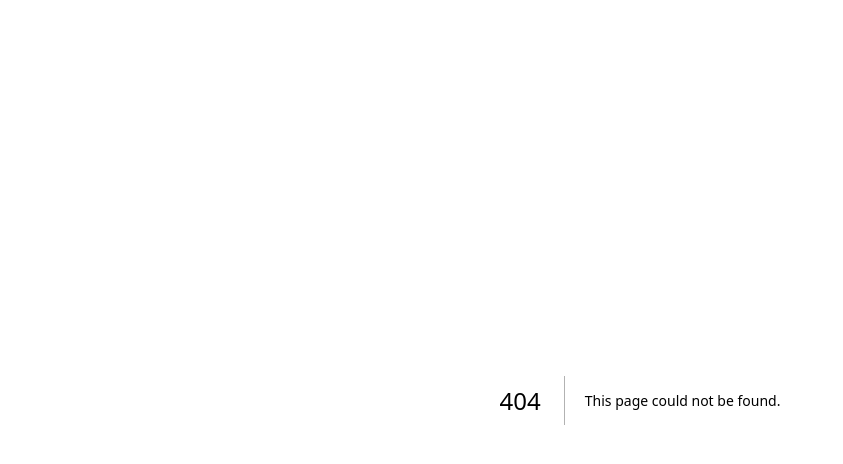
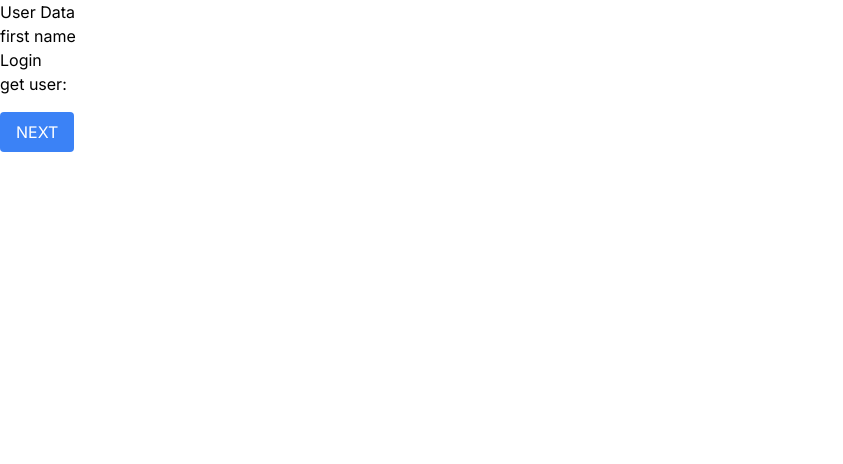
Before and after one commit to chatonsatria/state-management-alternative, a Next.js app: page /mobx in a window 1280 px wide. Before the commit this address had no page. Shown: the top 464 px of the page, without its empty margins (0-843 px from the left). Built offline with nearby package versions, Linux system fonts and the light colour scheme.

Commit message:
update add mobx

```diff
--- /dev/null
+++ b/app/mobx/mobx-2/page.tsx
@@ -0,0 +1,22 @@
+"use client";
+
+import React from "react";
+import { observer } from "mobx-react";
+import userStore from "@/state/mobx/userStore";
+import { IUserData } from "@/state/types";
+import { Login } from "@/state/api";
+
+const HomePage: React.FC = observer(() => {
+  const { user, userFirstName } = userStore;
+  console.log("user", user);
+  console.log("userFirstName", userFirstName);
+
+  return (
+    <div>
+      <ul>first name {user?.firstName}</ul>
+      <p>get user: {userFirstName}</p>
+    </div>
+  );
+});
+
+export default HomePage;
--- /dev/null
+++ b/app/mobx/page.tsx
@@ -0,0 +1,34 @@
+"use client";
+
+import React from "react";
+import { observer } from "mobx-react";
+import userStore from "@/state/mobx/userStore";
+import { IUserData } from "@/state/types";
+import { Login } from "@/state/api";
+import Link from "next/link";
+
+const HomePage: React.FC = observer(() => {
+  const { user, loginSuccess, userFirstName } = userStore;
+  console.log("user", user);
+
+  const handleLogin = async () => {
+    const userData: IUserData = await Login("emilys", "emilyspass");
+    loginSuccess(userData);
+  };
+
+  return (
+    <div>
+      <h1>User Data</h1>
+      <ul>first name {user?.firstName}</ul>
+      <button onClick={handleLogin}>Login</button>
+      <p>get user: {userFirstName}</p>
+      <Link href="/mobx/mobx-2">
+        <button className="px-4 py-2 rounded bg-blue-500 mt-4 text-white">
+          NEXT
+        </button>
+      </Link>
+    </div>
+  );
+});
+
+export default HomePage;
--- a/app/page.tsx
+++ b/app/page.tsx
@@ -27,6 +27,11 @@ export default function Home() {
           Recoil
         </button>
       </Link>
+      <Link href="/mobx">
+        <button className="px-4 py-2 w-[100px] rounded border bg-blue-600 text-white">
+          MobX
+        </button>
+      </Link>
     </main>
   );
 }
--- a/app/recoil/page.tsx
+++ b/app/recoil/page.tsx
@@ -1,17 +1,16 @@
 "use client";
 
-import axios from "axios";
 import Image from "next/image";
 import Link from "next/link";
-import { atom, selector, useRecoilState, useRecoilValue } from "recoil";
+import { useRecoilState, useRecoilValue } from "recoil";
 import {
-  IUserCredential,
-  IUserData,
   authState,
   baseUserData,
   userCredSelect,
   userCredential,
-} from "./state";
+} from "@/state/recoil/recoil";
+import { IUserCredential, IUserData } from "@/state/types";
+import { Login } from "@/state/api";
 
 const Recoil = () => {
   return (
@@ -41,30 +40,9 @@ function LoginButton() {
   const [credential, setCredential] =
     useRecoilState<IUserCredential>(userCredential);
 
-  // feth data
-  const fetch = async () => {
-    const body = {
-      username: credential.username,
-      password: credential.password,
-      expiresInMins: 30, // optional, defaults to 60
-    };
-    try {
-      const resp = await axios.post("https://dummyjson.com/auth/login", body, {
-        headers: { "Content-Type": "application/json" },
-      });
-      if (resp.status == 200) {
-        console.log("data res", resp);
-        return resp?.data;
-      }
-    } catch (error) {
-      console.log("error", error);
-      return null;
-    }
-  };
-
   const onSubmit = async (event: any) => {
     event.preventDefault();
-    const dataUser = await fetch();
+    const dataUser = await Login(credential.username, credential.password);
     setAuth(dataUser);
   };
 
--- a/app/recoil/recoil-2/page.tsx
+++ b/app/recoil/recoil-2/page.tsx
@@ -2,7 +2,7 @@
 
 import { useRecoilValue } from "recoil";
 import Link from "next/link";
-import { baseUserData } from "../state";
+import { baseUserData } from "@/state/recoil/recoil";
 
 const Recoil2 = () => {
   const dataAuth = useRecoilValue(baseUserData);
--- a/package.json
+++ b/package.json
@@ -12,9 +12,10 @@
     "axios": "^1.7.2",
     "jotai": "^2.8.3",
     "mobx": "^6.12.4",
+    "mobx-react": "^9.1.1",
     "next": "14.2.4",
-    "react": "^18",
-    "react-dom": "^18",
+    "react": "^18.3.1",
+    "react-dom": "^18.3.1",
     "recoil": "^0.7.7",
     "swr": "^2.2.5",
     "zustand": "^4.5.4"
--- /dev/null
+++ b/state/api/index.ts
@@ -0,0 +1,21 @@
+import axios from "axios";
+
+export async function Login(username: string, password: string) {
+  const body = {
+    username: username,
+    password: password,
+    expiresInMins: 30, // optional, defaults to 60
+  };
+  try {
+    const resp = await axios.post("https://dummyjson.com/auth/login", body, {
+      headers: { "Content-Type": "application/json" },
+    });
+    if (resp.status == 200) {
+      console.log("data res", resp);
+      return resp?.data;
+    }
+  } catch (error) {
+    console.log("error", error);
+    return null;
+  }
+}
--- /dev/null
+++ b/state/mobx/userStore.ts
@@ -0,0 +1,21 @@
+import { makeAutoObservable } from "mobx";
+import { IUserData } from "../types";
+
+export class UserStore {
+  user = {} as IUserData;
+
+  constructor() {
+    makeAutoObservable(this);
+  }
+
+  loginSuccess = (userData: IUserData) => {
+    this.user = userData;
+  };
+
+  get userFirstName(): string {
+    return this.user.firstName;
+  }
+}
+
+const userStore = new UserStore();
+export default userStore;
--- /dev/null
+++ b/state/types/index.ts
@@ -0,0 +1,16 @@
+export interface IUserData {
+  id: number;
+  username: string;
+  email: string;
+  firstName: string;
+  lastName: string;
+  gender: string;
+  image: string;
+  token: string;
+  refreshToken: string;
+}
+
+export interface IUserCredential {
+  username: string;
+  password: string;
+}
```
Also changed, not shown: state/recoil/recoil.ts (renamed from app/recoil/state.ts, +1 -17 lines), state/zustand/zustand.ts (renamed from state/zustand/zustand.tsx), 1 other file (tests, documents, lock files or other folders).
